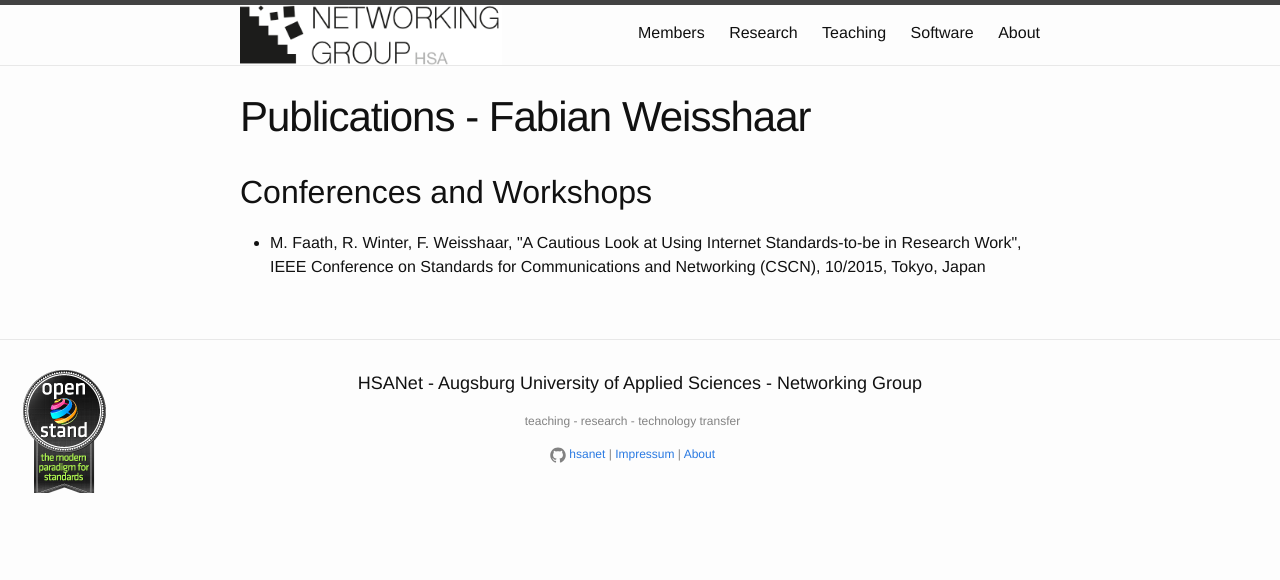
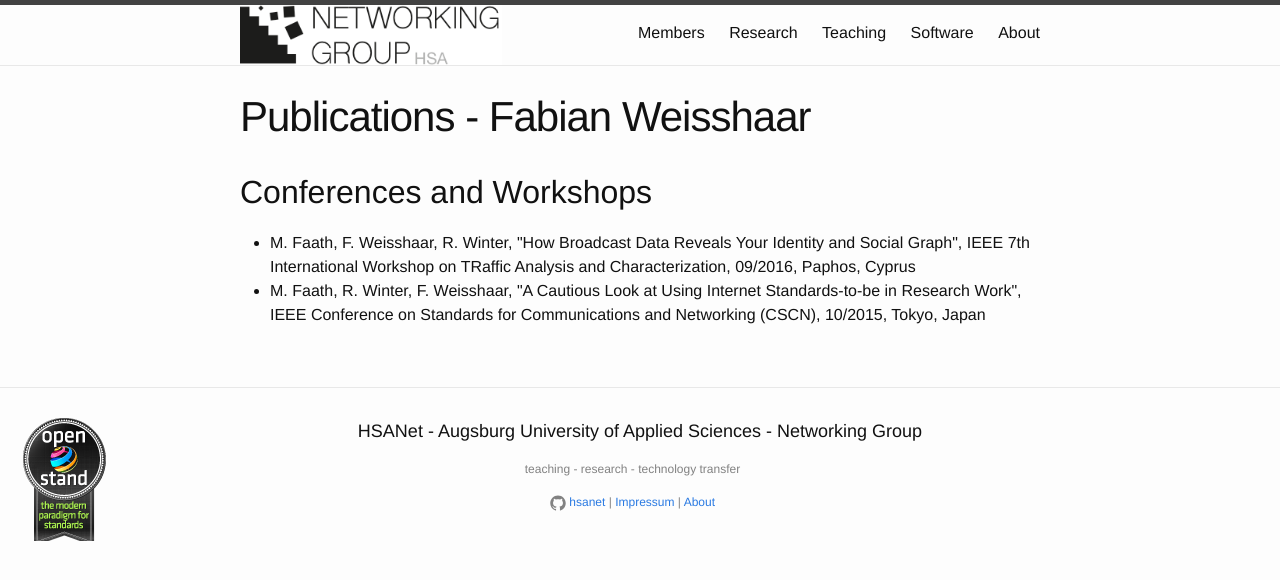
Before and after one commit to HSAnet/hsanet.github.io, a Jekyll site: the page built from publications_fabian.md, in a window 1280 px wide. Shown: the top 580 px of the page. Built offline with Jekyll 4.4.1, drawn with Linux system fonts in a browser that asks for light colours.

Commit message:
new publication

```diff
--- a/_data/current_members.yml
+++ b/_data/current_members.yml
@@ -27,6 +27,7 @@
   link:
   courses:
     - title: Cross-platform Software Development with C++ and Qt
+    - title: Data Communications
   pubs: pubs_michael
 
 - name: Thomas Hipp
--- a/_data/publications_all.yml
+++ b/_data/publications_all.yml
@@ -1,5 +1,14 @@
 #Conferences and Workshops
 
+- title: How Broadcast Data Reveals Your Identity and Social Graph
+  authors:
+    - name: M. Faath
+    - name: F. Weisshaar
+    - name: R. Winter
+  type: conf
+  date: 09/2016
+  conf: IEEE 7th International Workshop on TRaffic Analysis and Characterization
+  place: Paphos, Cyprus
 - title: A GLIMPSE of the Internet's Fabric
   authors:
     - name: M. Faath
--- a/_data/publications_fabian.yml
+++ b/_data/publications_fabian.yml
@@ -1,5 +1,14 @@
 #Conferences and Workshops
 
+- title: How Broadcast Data Reveals Your Identity and Social Graph
+  authors:
+    - name: M. Faath
+    - name: F. Weisshaar
+    - name: R. Winter
+  type: conf
+  date: 09/2016
+  conf: IEEE 7th International Workshop on TRaffic Analysis and Characterization
+  place: Paphos, Cyprus
 - title: A Cautious Look at Using Internet Standards-to-be in Research Work
   authors:
     - name: M. Faath
--- a/_data/publications_michael.yml
+++ b/_data/publications_michael.yml
@@ -1,5 +1,14 @@
 #Conferences and Workshops
 
+- title: How Broadcast Data Reveals Your Identity and Social Graph
+  authors:
+    - name: M. Faath
+    - name: F. Weisshaar
+    - name: R. Winter
+  type: conf
+  date: 09/2016
+  conf: IEEE 7th International Workshop on TRaffic Analysis and Characterization
+  place: Paphos, Cyprus
 - title: A GLIMPSE of the Internet's Fabric
   authors:
     - name: M. Faath
--- a/_data/publications_rolf.yml
+++ b/_data/publications_rolf.yml
@@ -1,5 +1,14 @@
 #Conferences and Workshops
 
+- title: How Broadcast Data Reveals Your Identity and Social Graph
+  authors:
+    - name: M. Faath
+    - name: F. Weisshaar
+    - name: R. Winter
+  type: conf
+  date: 09/2016
+  conf: IEEE 7th International Workshop on TRaffic Analysis and Characterization
+  place: Paphos, Cyprus
 - title: A GLIMPSE of the Internet's Fabric
   authors:
     - name: M. Faath
```
Also changed, not shown: _posts/2016-03-17-vavia-about-to-start.md (+3 -4 lines).
